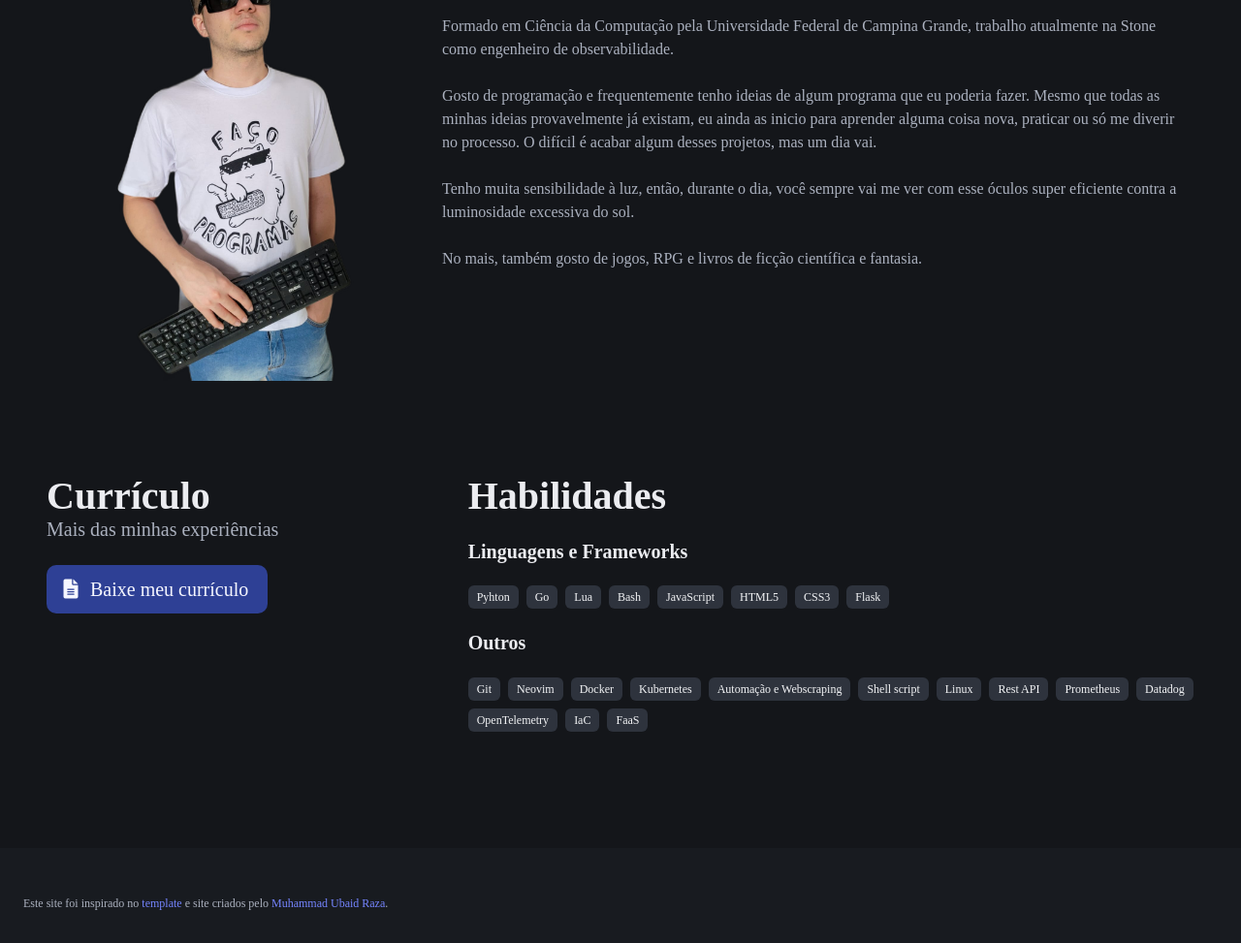
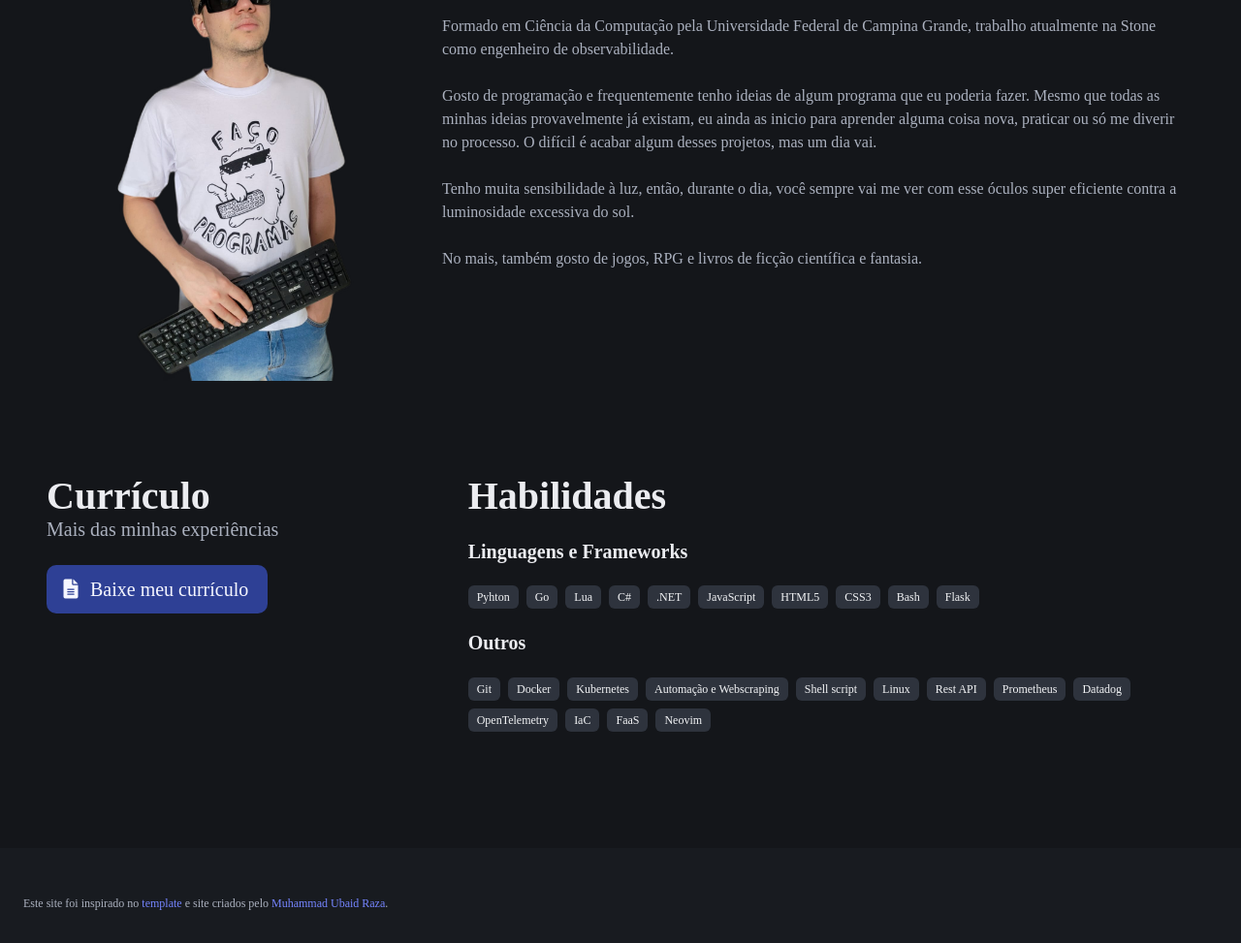
Before and after one commit to iagotito/iagotito.github.io, a plain HTML site: page index.html in a window 1280 px wide. Shown: the part 1067-2040 px from the top of the page at 97% size. Drawn offline with nearby package versions, Linux system fonts and the light colour scheme; a web font is replaced by a local one.

Commit message:
Update skills

```diff
--- a/index.html
+++ b/index.html
@@ -127,10 +127,12 @@
           <span class="tag is-dark">Pyhton</span>
           <span class="tag is-dark">Go</span>
           <span class="tag is-dark">Lua</span>
-          <span class="tag is-dark">Bash</span>
+          <span class="tag is-dark">C#</span>
+          <span class="tag is-dark">.NET</span>
           <span class="tag is-dark">JavaScript</span>
           <span class="tag is-dark">HTML5</span>
           <span class="tag is-dark">CSS3</span>
+          <span class="tag is-dark">Bash</span>
           <span class="tag is-dark">Flask</span>
           </p>
         </div>
@@ -138,7 +140,6 @@
         <div><p class="title is-5">Outros</p>
           <p class="tags">
           <span class="tag is-dark">Git</span>
-          <span class="tag is-dark">Neovim</span>
           <span class="tag is-dark">Docker</span>
           <span class="tag is-dark">Kubernetes</span>
           <span class="tag is-dark">Automação e Webscraping</span>
@@ -150,6 +151,7 @@
           <span class="tag is-dark">OpenTelemetry</span>
           <span class="tag is-dark">IaC</span>
           <span class="tag is-dark">FaaS</span>
+          <span class="tag is-dark">Neovim</span>
           </p>
           <br>
         </div>
```
